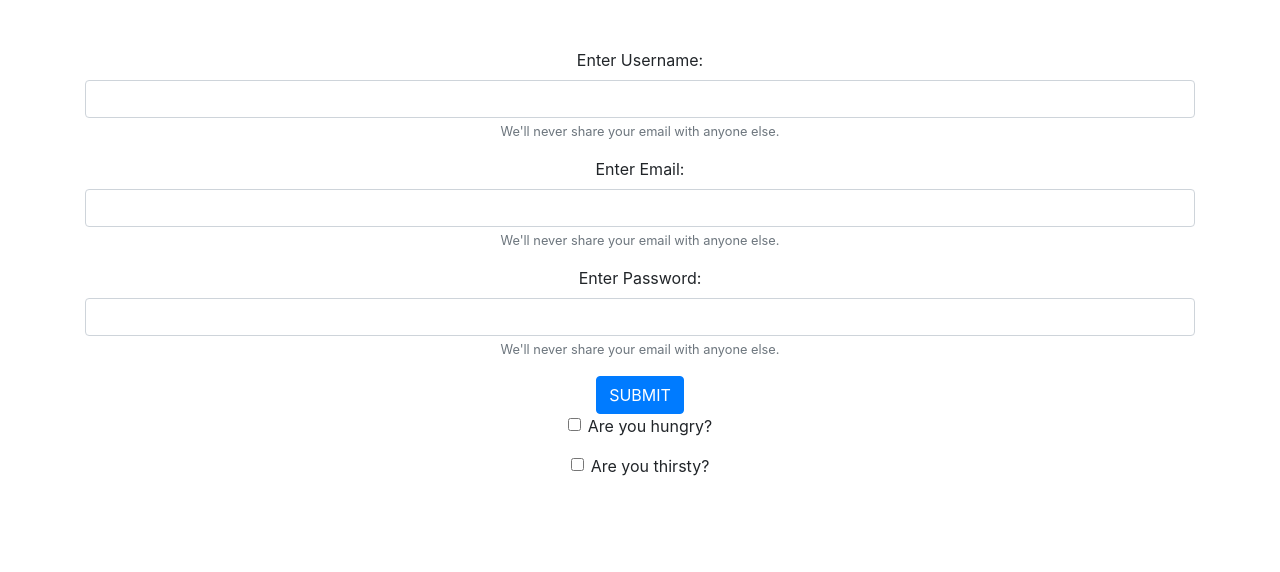
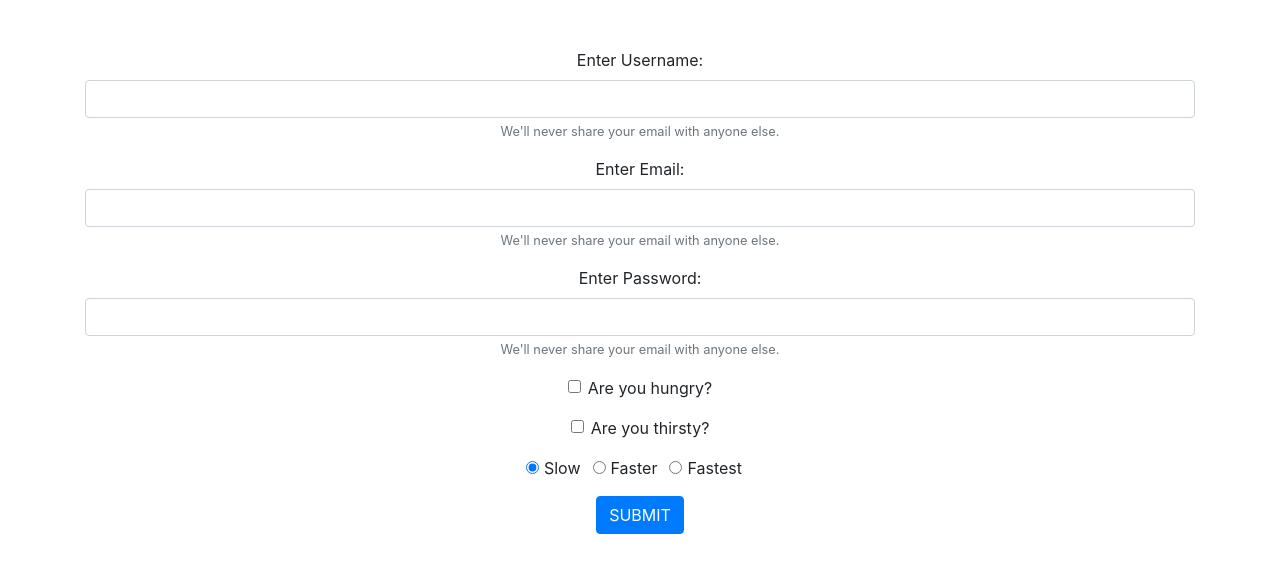
Before and after one commit to valentinvsp/form-event-test, a React (Create React App) app: page / in a window 1280 px wide. Shown: the top 572 px of the page. Built offline with nearby package versions, Linux system fonts and the light colour scheme.

Commit message:
add radio button support

```diff
--- a/src/components/ClassyForm/ClassyClasses.ts
+++ b/src/components/ClassyForm/ClassyClasses.ts
@@ -4,12 +4,14 @@ export enum InputType {
     Password = 'password',
     Button = 'button',
     Checkbox = 'checkbox',
+    Radio = 'radio'
 }
 
 export type InputValue = string | number;
 
 export interface InputOptions {
-    name: string;
+    id: string;
+    name?: string;
     type: InputType;
     value?: InputValue;
     placeholder?: string;
@@ -27,8 +29,8 @@ export interface InputOptions {
 export type InputValidation = [number, string, boolean, string];
 
 export class Input implements InputOptions {
-    id?: number;
-    name: string;
+    id: string;
+    name?: string;
     type: InputType;
     value: InputValue;
     placeholder?: string;
@@ -44,6 +46,7 @@ export class Input implements InputOptions {
 
     constructor(options: InputOptions) {
         ({
+            id: this.id,
             name: this.name,
             type: this.type,
             placeholder: this.placeholder,
@@ -55,11 +58,12 @@ export class Input implements InputOptions {
             checked: this.checked,
         } = options);
 
-        this.touched = false;
-        this.valid = this.isValid();
         const { value, validationError } = options;
         this.value = value ? value : '';
         this.validationError = validationError ? validationError : 'Field is not valid.';
+
+        this.touched = false;
+        this.valid = this.isValid();
 
         if (
             this.type === InputType.Checkbox &&
@@ -75,9 +79,13 @@ export class Input implements InputOptions {
                 )
             )
                 throw new Error(
-                    `Input ${this.name} is assigned a RegExp validator,
-                    but is not of an allowed type. Allowed types are "text", "email" and "password"`
+                    `Input ${this.id} is assigned a RegExp validator,
+                    but is not of an allowed type. Allowed types are "text", "email" and "password".`
                 );
+        if (this.type === InputType.Radio && typeof this.name === 'undefined') throw new Error(
+            `Input ${this.id} is of type "radio", but is not assigned a "name" property.
+            Radio buttons need a "name" property to work properly.`
+        );
     }
 
     isValid() {
@@ -85,18 +93,14 @@ export class Input implements InputOptions {
         if (this.regex)
             if (typeof this.value !== 'string')
                 throw new TypeError(
-                    `Input ${this.name} has a RegExp validator
+                    `Input ${this.id} has a RegExp validator
                      and a value of type ${typeof this.value}. Expected type "string".`
                 );
             else if (this.value.match(this.regex) === null) return false;
         return true;
     }
 
-    setId(id: number) {
-        this.id = id;
-    }
-
-    setValue(value: InputValue) {
+    setValueAndValidate(value: InputValue) {
         this.value = value;
         this.valid = this.isValid();
     }
@@ -110,28 +114,22 @@ export class Input implements InputOptions {
     }
 }
 export class FormState {
-    state: Input[];
-    lastId: number = 0;
+    state: Input[] = [];
 
     constructor(input?: Input | Input[] | InputOptions[]) {
-        this.state = [];
         if (typeof input === 'undefined') return;
         if (input instanceof Array && input.length === 0) return;
         if (input instanceof Input) {
-            input.setId(++this.lastId);
-            this.state = [input];
+            this.addInput(input);
             return;
         }
         if (input instanceof Array && input.length > 0) {
             input.forEach( el => {
                 if (el instanceof Input) {
-                    el.setId(++this.lastId);
-                    return this.state.push(el);
+                    this.addInput(el);
                 }
                 else {
-                    const newEl = new Input(el);
-                    newEl.setId(++this.lastId);
-                    this.state.push(newEl);
+                    this.addInput(new Input(el));
                 }
             })
             return;
@@ -142,21 +140,23 @@ export class FormState {
     }
 
     addInput(input: Input) {
-        if (this.state.some(i => i.name === input.name)) {
+        if (!(input instanceof Input)) throw new TypeError(`${input} must be an instance of Input.`)
+        if (this.state.some(i => i.id === input.id)) {
             throw new TypeError(
-                `Input with name ${input.name} already exists in the form!`
+                `Input with id ${input.id} already exists in the form! Ids must be unique strings.`
             );
         }
-        this.lastId++;
-        input.id = this.lastId;
+        if (input.type === InputType.Radio) {
+            input.checked = this.state.some(i => i.name === input.name) ? false : true;
+        }
         this.state.push(input);
     }
 
-    removeInput(name: string) {
+    removeInputById(id: string) {
         let inputToRemove: string = '';
         this.state.filter(input => {
-            if (input.name !== name) return true;
-            inputToRemove = input.name;
+            if (input.id !== id) return true;
+            inputToRemove = input.id;
             return false;
         });
         return inputToRemove ? inputToRemove : null;
@@ -166,38 +166,55 @@ export class FormState {
         return [...this.state];
     }
 
-    setInputValue(name: string, value: InputValue) {
-        const input = this.state.find(i => i.name === name);
+    setInputValue(id: string, value: InputValue) {
+        const input = this.state.find(i => i.id === id);
         if (input) {
-            input.setValue(value);
+            input.setValueAndValidate(value);
             return input;
         } else {
             throw new Error(
-                `Input with name ${name} does not exist in this FormState instance.`
+                `Input with id ${id} does not exist in this FormState instance.`
             );
         }
     }
 
-    toggleInputChecked(name: string) {
-        const input = this.state.find(i => i.name === name);
+    toggleInputChecked(id: string) {
+        const input = this.state.find(i => i.id === id);
         if (!input)
             throw new Error(
-                `Input with name ${name} does not exist in this FormState instance.`
+                `Input with id ${id} does not exist in this FormState instance.`
             );
-        if (input.type !== InputType.Checkbox)
+        if (input.type !== InputType.Checkbox && input.type !== InputType.Radio)
             throw new Error(
-                `Input with name ${name} does not have type "checkbox".`
+                `To be able to toggle checked, input with id ${id} must be of type "checkbox" or "radio".`
             );
         input.toggleChecked();
         return input;
     }
 
-    touchInput(name: string) {
-        const input = this.state.find(i => i.name === name);
+    touchInput(id: string) {
+        const input = this.getInputIfValid(id);
+        input.blur();
+    }
+
+    selectRadioInput(id: string) {
+        const input = this.getInputIfValid(id);
+        if (input.type !== InputType.Radio)
+            throw new TypeError(`selectRadioInput only takes an Input of type "radio", received "${input.type}".`);
+        const siblingRadios = this.state.filter( i => i.name === input.name && i.id !== input.id);
+        if (input.checked === true ) return
+        else {
+            input.toggleChecked();
+            siblingRadios.find( i => i.checked === true )?.toggleChecked();
+        }
+    }
+
+    getInputIfValid(id: string) {
+        const input = this.state.find(i => i.id === id);
         if (!input)
             throw new Error(
-                `Input with name ${name} does not exist in this FormState instance.`
+                `Input with id "${id}" does not exist in this FormState instance's state.`
             );
-        input.blur();
+        return input;
     }
 }
--- a/src/components/ClassyForm/ClassyForm.tsx
+++ b/src/components/ClassyForm/ClassyForm.tsx
@@ -27,9 +27,9 @@ const ClassyForm: React.FC = () => {
                         <div className="form-group" key={id}>
                             {label && <label htmlFor={name}>{label}</label>}
                             <input
+                                id={id}
                                 type={type}
                                 className="form-control"
-                                id={name}
                                 name={name}
                                 value={value}
                                 aria-describedby="emailHelp"
@@ -49,12 +49,13 @@ const ClassyForm: React.FC = () => {
                     );
                 if (type === InputType.Button)
                     return (
+                        <div key={id} className="form-group">
                         <input
-                            key={id}
                             type="submit"
-                            className="btn btn-primary"
+                            className="btn btn-primary mt-3"
                             value={value}
                         />
+                        </div>
                     );
                 if (type === InputType.Checkbox)
                     return (
@@ -62,9 +63,25 @@ const ClassyForm: React.FC = () => {
                             <input
                                 type={type}
                                 className="form-check-input"
-                                id={name}
+                                id={id}
                                 name={name}
                                 checked={checked}
+                            />
+                            <label className="form-check-label" htmlFor={name}>
+                                {label}
+                            </label>
+                        </div>
+                    );
+                    if (type === InputType.Radio)
+                    return (
+                        <div key={id} className="form-check form-check-inline">
+                            <input
+                                type={type}
+                                className="form-check-input"
+                                id={id}
+                                name={name}
+                                checked={checked}
+                                value={value}
                             />
                             <label className="form-check-label" htmlFor={name}>
                                 {label}
--- a/src/components/ClassyForm/constants.ts
+++ b/src/components/ClassyForm/constants.ts
@@ -2,29 +2,28 @@ import { InputOptions, InputType } from './ClassyClasses';
 
 export const inputData: InputOptions[] = [
     {
+        id: 'username',
         name: 'username',
         type: InputType.Text,
         label: 'Enter Username:',
         required: true
     },
     {
+        id: 'email',
         name: 'email',
         type: InputType.Email,
         label: 'Enter Email:',
         required: true
     },
     {
+        id: 'password',
         name: 'password',
         type: InputType.Password,
         label: 'Enter Password:',
         required: true
     },
     {
-        name: 'submit button',
-        type: InputType.Button,
-        value: 'SUBMIT',
-    },
-    {
+        id: 'hungry',
         name: 'hungry',
         type: InputType.Checkbox,
         value: 'hungry',
@@ -32,10 +31,39 @@ export const inputData: InputOptions[] = [
         label: 'Are you hungry?'
     },
     {
+        id: 'thirsty',
         name: 'thirsty',
         type: InputType.Checkbox,
         value: 'thirsty',
         checked: false,
         label: 'Are you thirsty?'
     },
+    {
+        id: 'slowspeed',
+        name: 'speed',
+        type: InputType.Radio,
+        value: 'slow',
+        label: 'Slow',
+    },
+    {
+        id: 'fastspeed',
+        name: 'speed',
+        type: InputType.Radio,
+        value: 'faster',
+        label: 'Faster',
+
+    },
+    {
+        id: 'fasterspeed',
+        name: 'speed',
+        type: InputType.Radio,
+        value: 'fastest',
+        label: 'Fastest',
+    },
+    {
+        id: 'submit',
+        name: 'submit button',
+        type: InputType.Button,
+        value: 'SUBMIT',
+    },
 ];
```
Also changed, not shown: src/components/ClassyForm/useFormState.ts (+22 -7 lines).
